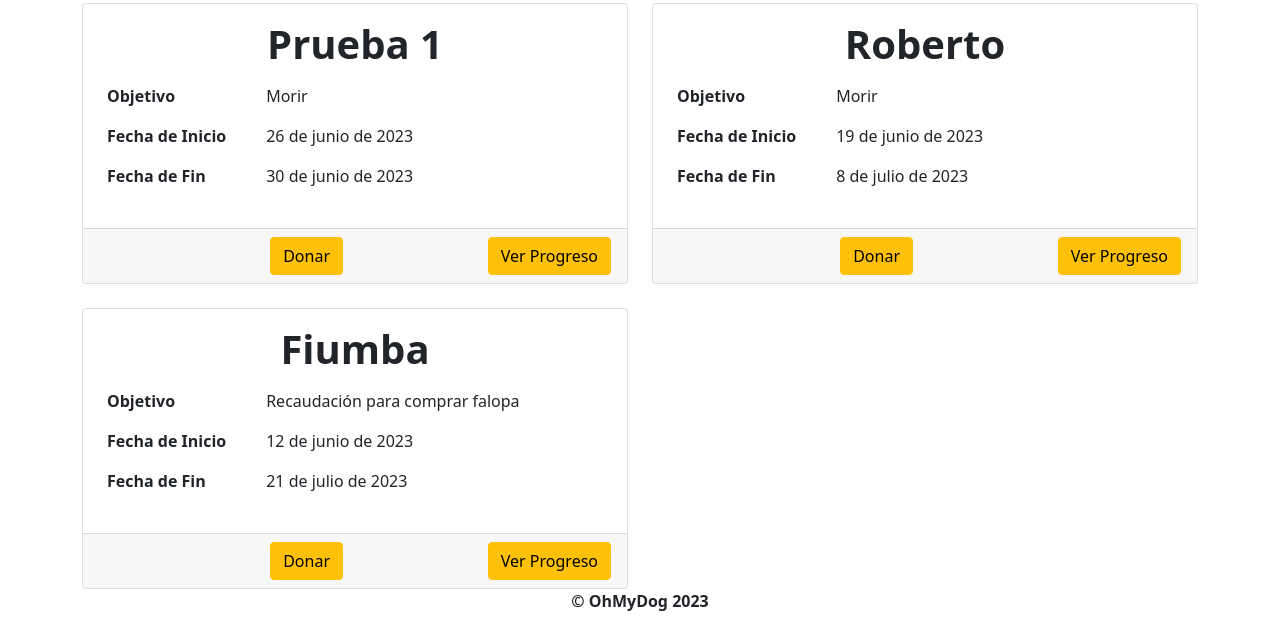
After one commit to Fuwanto/VeterinariaOhMyDog, a Django app: page /listar_campanias_de_donaciones in a window 1280 px wide. The commit adds this page. Shown: the part 347-976 px from the top of the page. Run offline with Django 4.2, Linux system fonts and the light colour scheme; data comes from the database, SQL or seed files in the repository; both versions use the stored data as it was after the commit; lists and menus that the app fills with data are empty.

Commit message:
Listar campanias de donacion y visualizar progreso funcionales, hay que arreglar detalles visuales

```diff
--- a/veterinaria/OhMyDog/modelos/publicaciones/__init__.py
+++ b/veterinaria/OhMyDog/modelos/publicaciones/__init__.py
@@ -177,6 +177,11 @@ def buscar_campania_por_nombre (otroNombre):
     except Donacion.DoesNotExist:
         return None
 
-def crear_campania (nombre, objetivo, fecha_inicio, fecha_fin):
-    donacion = Donacion(nombre = nombre, objetivo=objetivo, fecha_inicio=fecha_inicio, fecha_fin=fecha_fin)
+def crear_campania (nombre, objetivo,monto_objetivo, fecha_inicio, fecha_fin):
+    donacion = Donacion(
+        nombre=nombre,objetivo=objetivo,fecha_inicio=fecha_inicio, fecha_fin=fecha_fin,monto_objetivo=monto_objetivo
+        )
     donacion.save()
+
+def listar_campanias_de_donaciones_todas():
+    return Donacion.objects.all()
--- a/veterinaria/OhMyDog/modelos/publicaciones/donaciones.py
+++ b/veterinaria/OhMyDog/modelos/publicaciones/donaciones.py
@@ -7,5 +7,8 @@ class Donacion(models.Model):
     fecha_inicio = models.DateField()
     fecha_fin = models.DateField()
     activa = models.BooleanField(default=True)
+    monto_objetivo = models.DecimalField(max_digits=10, decimal_places=2)
+    monto_recaudado = models.DecimalField(max_digits=10, decimal_places=2, default=0)
+    cantidad_donaciones = models.IntegerField(default=0)
     def __str__ (self):
         return f"Campaña {self.nombre}, Inicio: {self.fecha_inicio}, Fin: {self.fecha_fin}"
--- a/veterinaria/OhMyDog/templates/agregar_campania_donacion.html
+++ b/veterinaria/OhMyDog/templates/agregar_campania_donacion.html
@@ -18,6 +18,11 @@
                             <label for="objetivo" class="form-label">Objetivo</label>
                             <input type="text" class="form-control" id="objetivo" name="objetivo"
                                 placeholder="Objetivo de la campaña" required/>
+                        </div>
+                        <div class="mb-3">
+                            <label for="monto_objetivo" class="form-label">Monto a recaudar</label>
+                            <input type="number" class="form-control" id="monto" name="monto"
+                                placeholder="Monto a recaudar en la campaña" required/>
                         </div>
                         <div class="mb-3">
                             <label for="fecha_inicio" class="form-label">Fecha de Inicio</label>
--- a/veterinaria/OhMyDog/templates/home.html
+++ b/veterinaria/OhMyDog/templates/home.html
@@ -164,7 +164,7 @@
 
 			<h4>
 				<a type="button" class="btn-donaciones"
-					href="donaciones">
+					href="{% url 'listar_campanias_de_donaciones' %}">
 					<img class="img-botones" src="http://imgfz.com/i/pA8Hou9.gif"  />
 				</a>
 			</h4>
--- /dev/null
+++ b/veterinaria/OhMyDog/templates/listar_campanias_de_donaciones.html
@@ -0,0 +1,163 @@
+{% extends 'layout.html' %}
+
+{% block title %}OhMyDog - Listar campañas de donacion{%endblock %}
+
+{% block content %}
+
+
+<div class="container bootstrap snippets bootdey">
+    {% if campanias%}
+        {% for campania in campanias%}
+            {% if forloop.counter0|divisibleby:2 %}
+            <div class="row">
+            {% endif %}
+            <div class="col-sm-6" id="adopcionesContainer">
+                <div class="card mt-4">
+                    <div class="card-body">
+                        <h1 class="card-title text-center">{{ campania.nombre }}</h1>
+                        <div class="row">
+                            <div class="col-auto vertical-line">
+                                <table class="table table-borderless">
+                                    <tbody>
+                                        <tr>
+                                            <th>Objetivo</th>
+                                        </tr>
+                                        <tr>
+                                            <th>Fecha de Inicio</th>
+                                        </tr>
+                                        <tr>
+                                            <th>Fecha de Fin</th>
+                                        </tr>
+                                    </tbody>
+                                </table>
+                            </div>
+                            <div class="col">
+                                <table class="table table-borderless">
+                                    <tbody>
+                                        <tr>
+                                            <td>{{ campania.objetivo }}</td>
+                                        </tr>
+                                        <tr>
+                                            <td class="etapa-vida">{{ campania.fecha_inicio }}</td>
+                                        </tr>
+                                        <tr>
+                                            <td class="tamanio">{{ campania.fecha_fin }}</td>
+                                        </tr>
+
+                                    </tbody>
+                                </table>
+                            </div>
+                        </div>
+                    </div>
+                    <div class="card-footer">
+                    <div class="row">
+                        <div class="col text-end">
+                            <form action="{% url 'marcar_como_me_interesa' %}" method="POST">
+                                {% csrf_token %}
+                                <button  type="submit" class="btn btn-warning">Donar</button>
+                            </form>
+                        </div>
+                        <div class="col text-end">
+                            <a type="button" class="btn btn-warning" id="me_interesa"
+                                data-bs-toggle="modal"data-bs-target="#detalleModal"
+                                data-nombre="{{ campania.nombre }}"
+                                data-recaudado="{{ campania.monto_recaudado }}"
+                                data-objetivo="{{ campania.monto_objetivo}}"
+                                data-cantidad="{{ campania.cantidad_donaciones }}"
+                                data-progreso="{{ campania.progreso }}">Ver Progreso
+                            </a>
+                        </div>
+                        </div>
+                    </div>
+                </div>
+            </div>
+            {% if forloop.counter|divisibleby:2 or forloop.last %}
+            </div>
+            {% endif %}
+        {% endfor %}
+    {% else %}
+        <p id="mensajeNoAdopciones" style="text-align: center">No se encontraron campañas de donaciones</p>
+    {% endif %}
+</div>
+
+
+<div class="modal fade" id="detalleModal" tabindex="-1" aria-labelledby="detalleModalLabel" aria-hidden="true">
+	<div class="modal-dialog">
+		<div class="modal-content">
+			<div class="modal-header">
+				<h5 class="modal-title" id="detalleModalLabel">Progreso de la campaña</h5>
+				<button type="button" class="btn-close" data-bs-dismiss="modal" aria-label="Close"></button>
+			</div>
+
+			<div class="modal-body">
+                <div class="row">
+                    <div class="col-auto vertical-line">
+                    <table class="table table-borderless">
+                        <tbody>
+                            <tr>
+                                <th>Campaña</th>
+                            </tr>
+                            <tr>
+                                <th>Monto objetivo</th>
+                            </tr>
+                            <tr>
+                                <th>Monto recaudado</th>
+                            </tr>
+                            <tr>
+                                <th>Cantidad de donaciones</th>
+                            </tr>
+                        </tbody>
+                    </table>
+                    </div>
+                    <div class="col">
+                        <table class="table table-borderless">
+                            <tbody>
+                            <tr>
+                                <td id="nombre_campania">Campaña</td>
+                            </tr>
+                            <tr>
+                                <td id="monto_recaudado">Monto objetivo</td>
+                            </tr>
+                            <tr>
+                                <td id="monto_objetivo">Monto recaudado</td>
+                            </tr>
+                            <tr>
+                                <td id="cantidad_donaciones">Cantidad de donaciones</td>
+                            </tr>
+                            </tbody>
+                        </table>
+                    </div>
+                </div>
+                <div class="progress" style="height: 20px;">
+                    <div class="progress-bar" role="progressbar"
+                    id="progreso" aria-valuenow="50" aria-valuemin="0"
+                    aria-valuemax="100">0%</div>
+                </div>
+                <div>
+					<button style="float: left; margin-top: 5px;"
+                     type="button" class="btn btn-primary" data-bs-dismiss="modal">Cerrar</button>
+                </div>
+			</div>
+		</div>
+	</div>
+</div>
+<script>
+	var detalleModal = document.getElementById('detalleModal');
+	detalleModal.addEventListener('show.bs.modal', function (event) {
+		var button = event.relatedTarget;
+		var label_nombre_campania = document.getElementById('nombre_campania');
+        var label_monto_recaudado = document.getElementById('monto_recaudado');
+        var label_monto_objetivo = document.getElementById('monto_objetivo');
+        var label_cantidad_donaciones = document.getElementById('cantidad_donaciones');
+        var progress_bar= document.getElementById('progreso');
+        label_nombre_campania.textContent = button.getAttribute('data-nombre');
+        label_monto_recaudado.textContent = button.getAttribute('data-recaudado');
+        label_monto_objetivo.textContent = button.getAttribute('data-objetivo');
+        label_cantidad_donaciones.textContent = button.getAttribute('data-cantidad');
+        var progreso = parseFloat(button.getAttribute('data-progreso'));
+        progress_bar.setAttribute('aria-valuenow', progreso);
+        progress_bar.style.width = progreso + '%'
+        progress_bar.textContent = progreso + '%';
+	});
+</script>
+{% endblock %}
--- a/veterinaria/OhMyDog/urls.py
+++ b/veterinaria/OhMyDog/urls.py
@@ -67,6 +67,7 @@ from OhMyDog.views.publicaciones_adopciones import (
 
 from OhMyDog.views.campanias_donacion import(
     agregar_campania_donacion,
+    listar_campanias_de_donaciones,
 )
 
 
@@ -174,6 +175,11 @@ publicaciones = [
         eliminar_publicacion_paseador,
         name="eliminar_publicacion_P",
     ),
+    path(
+        "listar_campanias_de_donaciones",
+        listar_campanias_de_donaciones,
+        name="listar_campanias_de_donaciones",
+    ),
 ]
 
 urlpatterns = formularios + listados + miscelaneo + publicaciones + datos
--- a/veterinaria/OhMyDog/views/campanias_donacion.py
+++ b/veterinaria/OhMyDog/views/campanias_donacion.py
@@ -3,6 +3,7 @@ from django.contrib import messages
 from OhMyDog.modelos.publicaciones import (
     buscar_campania_por_nombre,
     crear_campania,
+    listar_campanias_de_donaciones_todas,
 )
 
 from OhMyDog.views.utils import agregar_mensaje_error
@@ -12,10 +13,17 @@ def agregar_campania_donacion(request):
         objetivo = request.POST.get("objetivo")
         fecha_inicio = request.POST.get("fecha_inicio")
         fecha_fin = request.POST.get("fecha_fin")
+        monto = request.POST.get("monto")
         if buscar_campania_por_nombre (nombre) is None:
-            crear_campania(nombre, objetivo, fecha_inicio, fecha_fin)
+            crear_campania(nombre, objetivo,monto, fecha_inicio, fecha_fin)
             messages.success(request, "Campaña agregada con exito.")
-            return redirect("mis_adopciones")
+            return redirect("home")
         else:
             agregar_mensaje_error(request, f"Campaña con nombre: {nombre}, ya creada.")
     return render (request, "agregar_campania_donacion.html")
+
+def listar_campanias_de_donaciones(request):
+    campanias = listar_campanias_de_donaciones_todas()
+    for campania in campanias:
+        campania.progreso = (campania.monto_recaudado / campania.monto_objetivo) * 100
+    return render (request, "listar_campanias_de_donaciones.html", {"campanias": campanias})
```
Also changed, not shown: TODO.md (+1 -0 lines), veterinaria/OhMyDog/migrations/0051_donacion_monto_objetivo_donacion_monto_recaudado.py (added), veterinaria/OhMyDog/migrations/0052_donacion_cantidad_donaciones.py (added), veterinaria/veterinaria.db.
